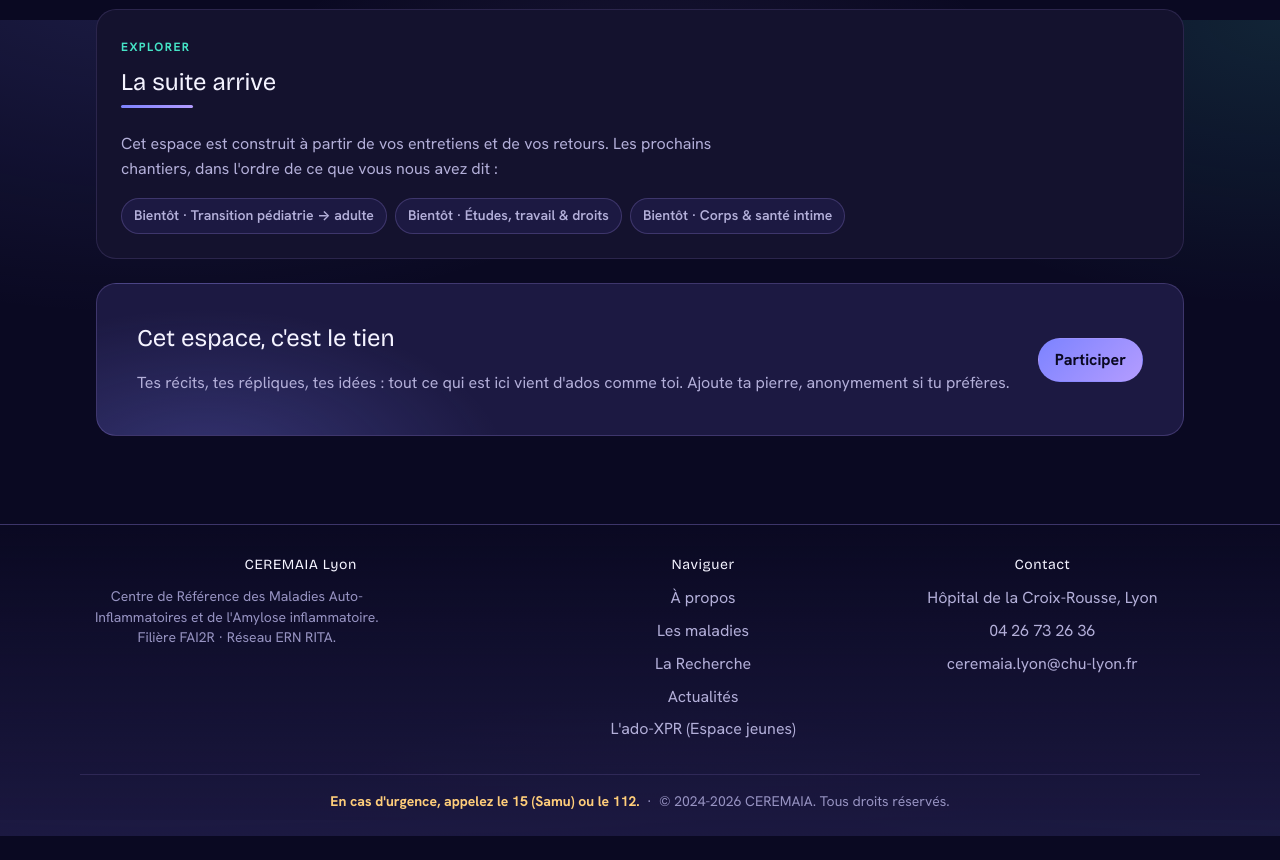
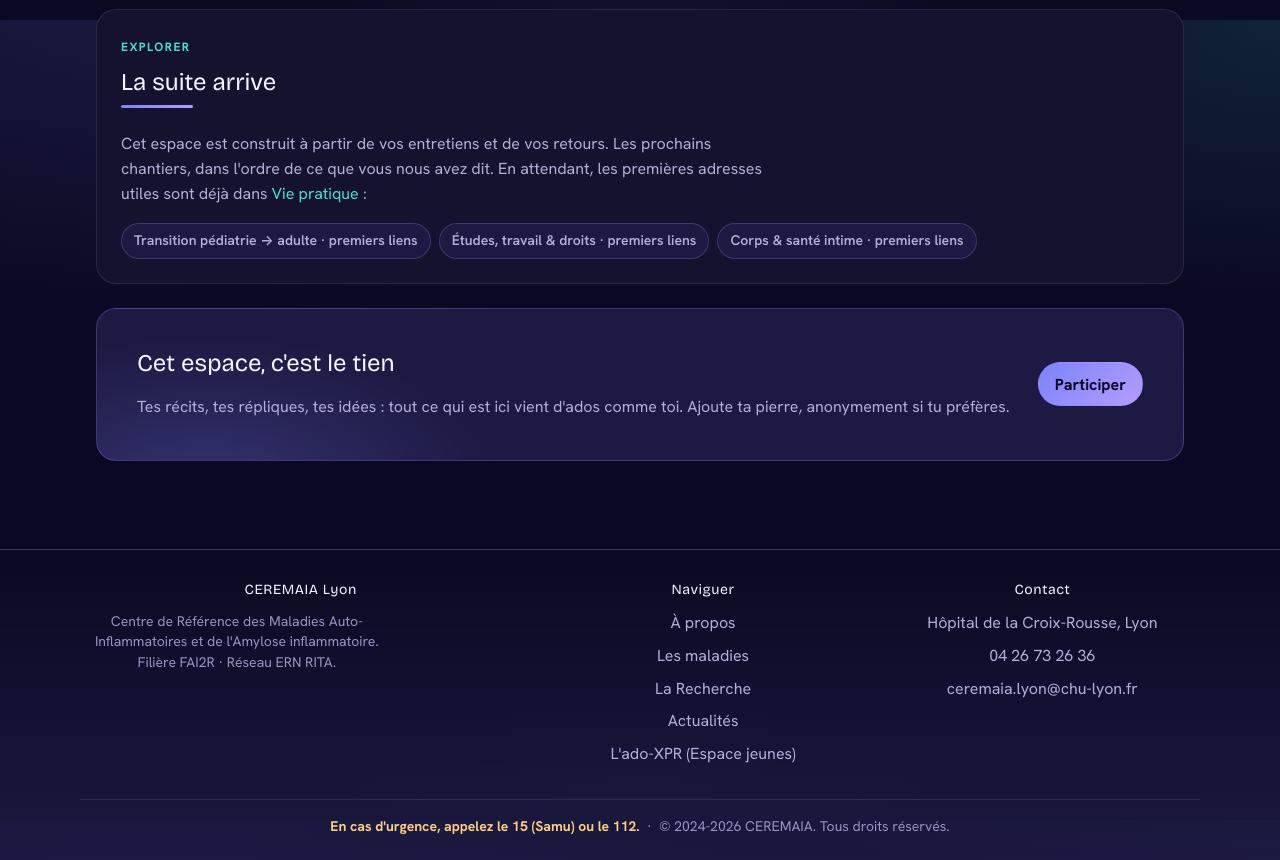
Before and after one commit to AlixDecat/ceremaia-lyon, a plain HTML site: page ado-xpr.html in a window 1280 px wide. Shown: the part 1580-2440 px from the top of the page. Before the commit the page ends 2416 px from the top, so only its background shows below. Drawn offline with nearby package versions, Linux system fonts and the light colour scheme.

Commit message:
L'ado-XPR : les chantiers à venir renvoient aux premiers liens de Vie pratique
Co-Authored-By: Claude Opus 5.5 <noreply@anthropic.com>

```diff
--- a/ado-xpr.html
+++ b/ado-xpr.html
@@ -119,11 +119,11 @@
         <section>
             <span class="eyebrow">Explorer</span>
             <h2>La suite arrive</h2>
-            <p>Cet espace est construit à partir de vos entretiens et de vos retours. Les prochains chantiers, dans l'ordre de ce que vous nous avez dit&nbsp;:</p>
+            <p>Cet espace est construit à partir de vos entretiens et de vos retours. Les prochains chantiers, dans l'ordre de ce que vous nous avez dit. En attendant, les premières adresses utiles sont déjà dans <a href="vie-pratique.html">Vie pratique</a>&nbsp;:</p>
             <div class="chips-row" style="margin-bottom: 0;">
-                <span class="chip">Bientôt · Transition pédiatrie → adulte</span>
-                <span class="chip">Bientôt · Études, travail &amp; droits</span>
-                <span class="chip">Bientôt · Corps &amp; santé intime</span>
+                <a class="chip" href="vie-pratique.html#comptes-sante">Transition pédiatrie → adulte · premiers liens</a>
+                <a class="chip" href="vie-pratique.html#orientation">Études, travail &amp; droits · premiers liens</a>
+                <a class="chip" href="vie-pratique.html#sante-sexuelle">Corps &amp; santé intime · premiers liens</a>
             </div>
         </section>
 
```
